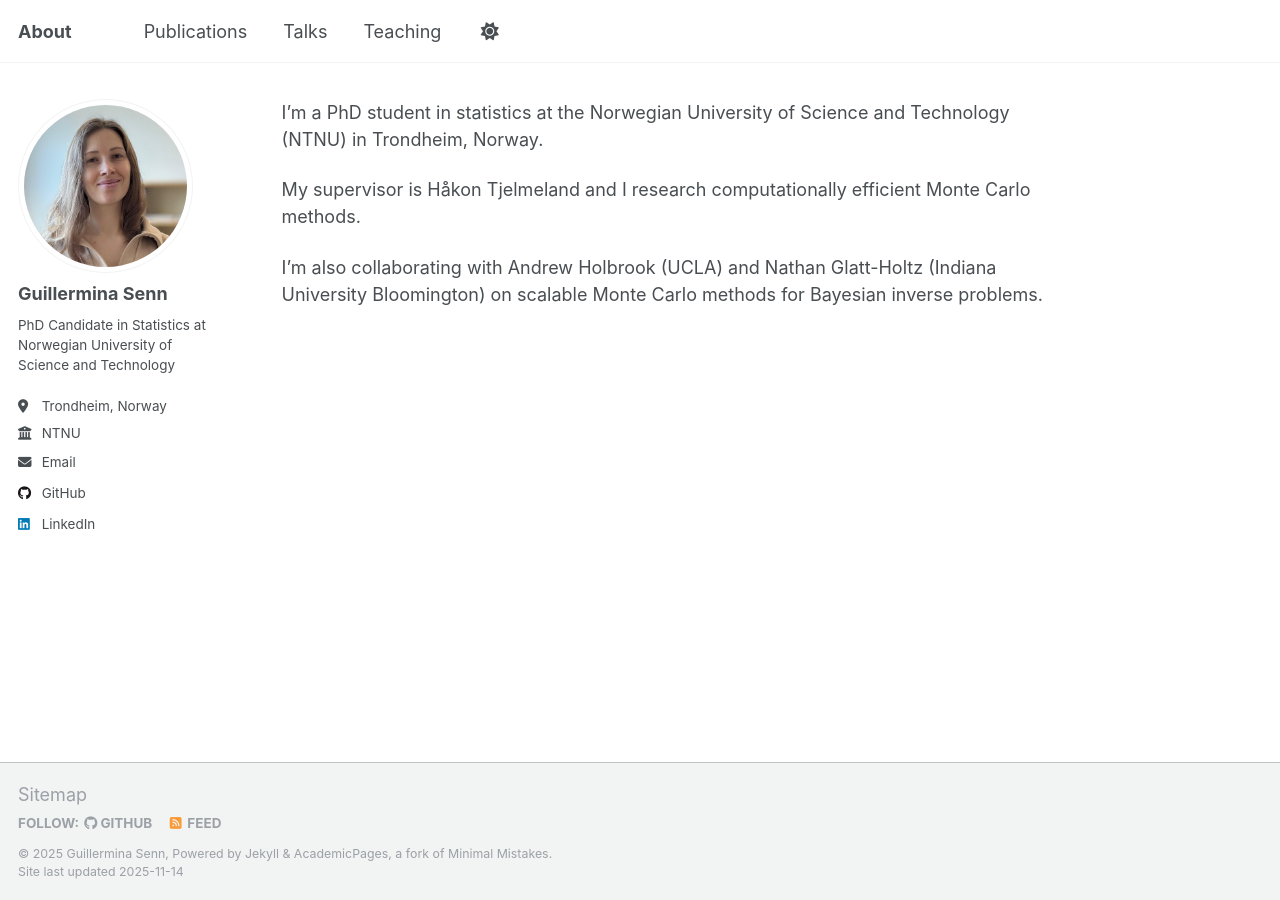
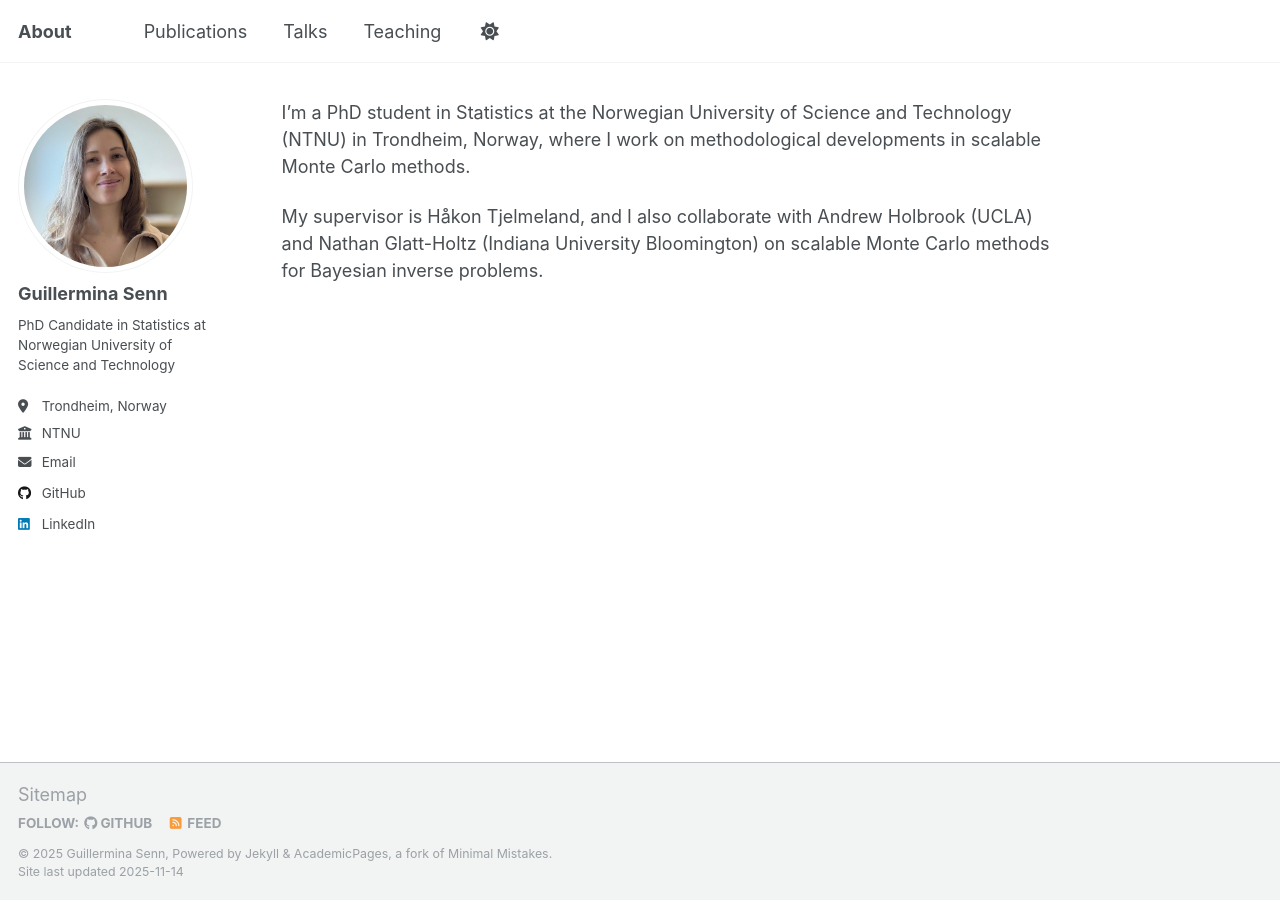
Before and after one commit to guillerminasenn/guillerminasenn.github.io, a Jekyll site: the page built from index.md, in a window 1280 px wide. Built offline with Jekyll 4.4.1, drawn with Linux system fonts in a browser that asks for light colours; our own code applies the rules of GitHub Pages for plain Markdown files.

Commit message:
Revise personal introduction in index.md
Updated the introduction to include research focus and collaborations.

```diff
--- a/index.md
+++ b/index.md
@@ -1,5 +1,3 @@
-I'm a PhD student in statistics at the Norwegian University of Science and Technology (NTNU) in Trondheim, Norway.
+I’m a PhD student in Statistics at the Norwegian University of Science and Technology (NTNU) in Trondheim, Norway, where I work on methodological developments in scalable Monte Carlo methods.
 
-My supervisor is Håkon Tjelmeland and I research computationally efficient Monte Carlo methods.
-
-I'm also collaborating with Andrew Holbrook (UCLA) and Nathan Glatt-Holtz (Indiana University Bloomington) on scalable Monte Carlo methods for Bayesian inverse problems.
+My supervisor is Håkon Tjelmeland, and I also collaborate with Andrew Holbrook (UCLA) and Nathan Glatt-Holtz (Indiana University Bloomington) on scalable Monte Carlo methods for Bayesian inverse problems.
```
